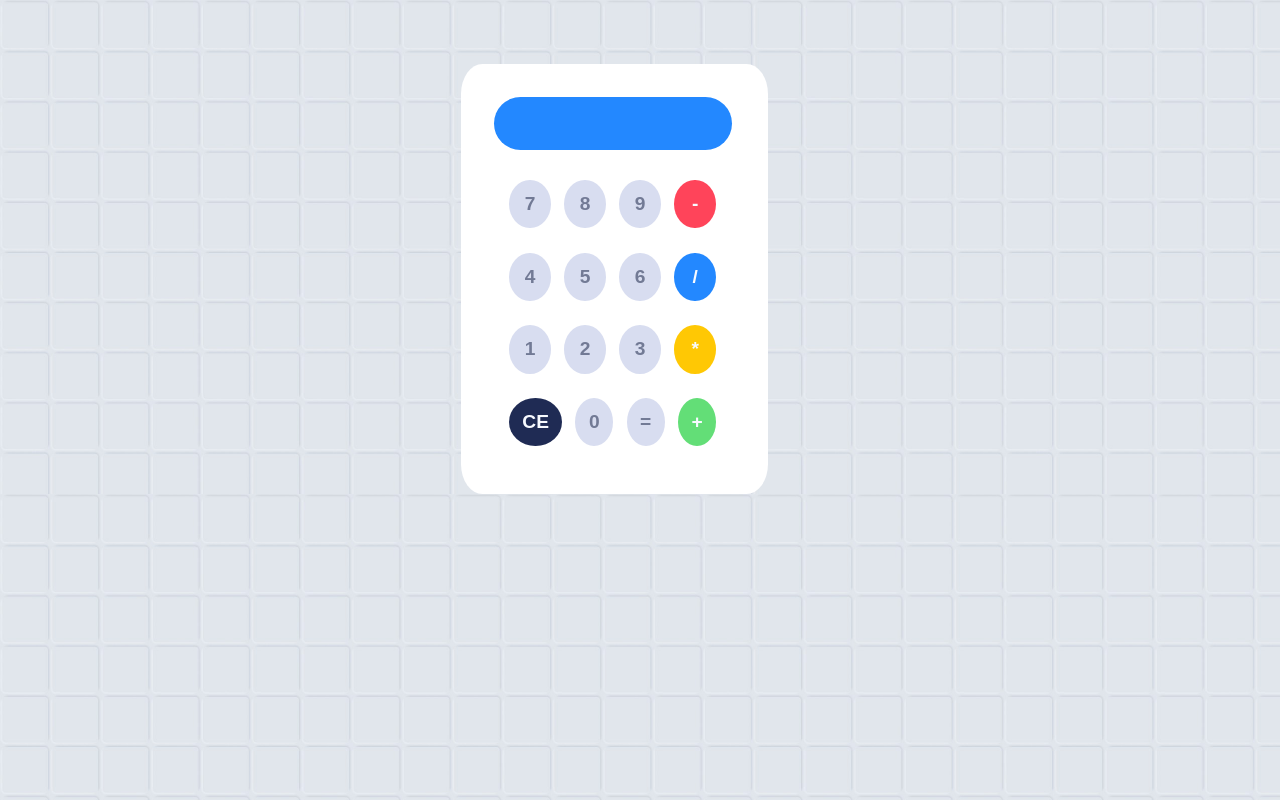
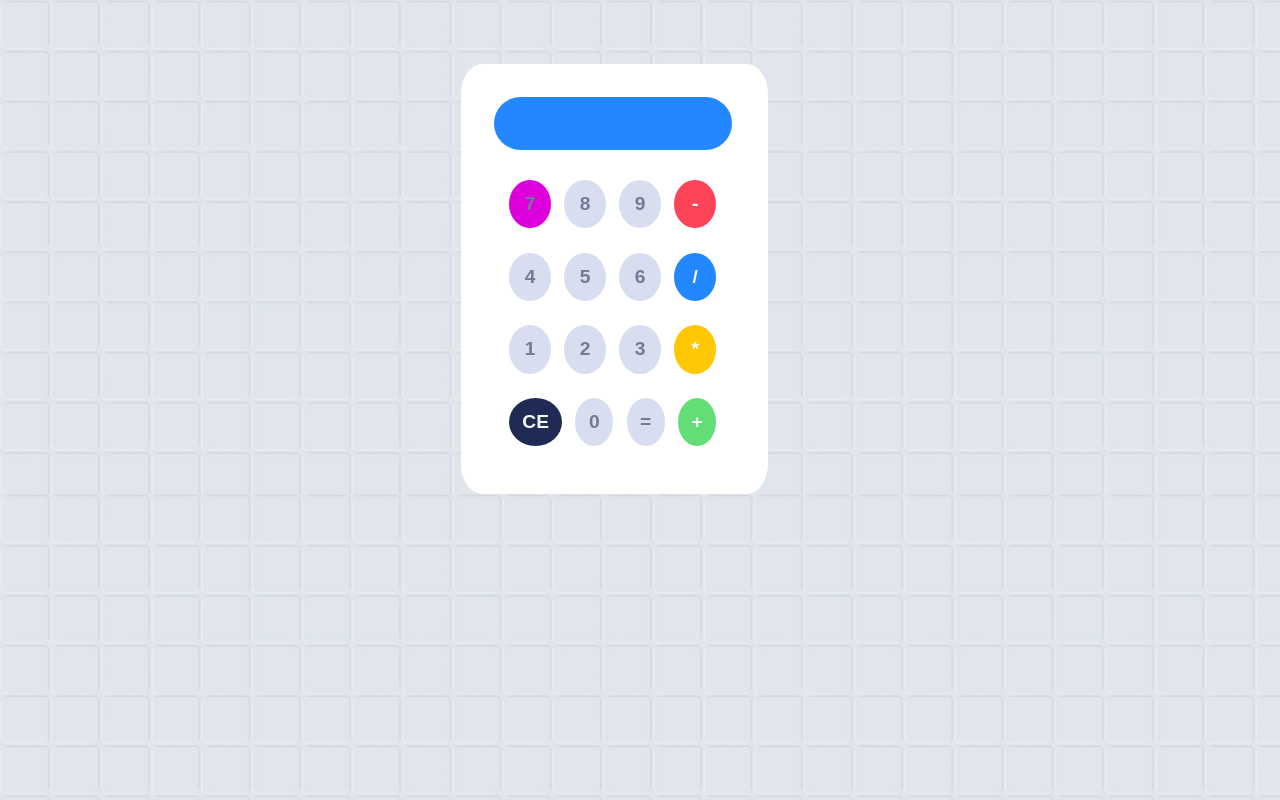
Before and after one commit to jenny-Musah/Calculator, a plain HTML site: page index.html in a window 1280 px wide. In both pictures the pointer is over the button 530 px from the left and 204 px from the top of the page. Drawn offline with Linux system fonts and the light colour scheme.

Commit message:
Updated ui

```diff
--- a/style.css
+++ b/style.css
@@ -49,11 +49,17 @@ body{
     border-radius: 50%;
     background-color: #d8ddf0;
     color:  #727a95;
+    cursor: pointer;
+}
 
-}
+.button:hover {
+    background-color: #d0d;
+  }
+
 .special-buttons{
 color: #f7faff;
 }
+
 #calculator{
     border-style: none;
     width: 20%;
```
Also changed, not shown: index.html (+1 -1 lines).
